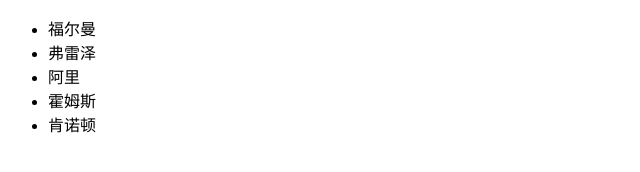
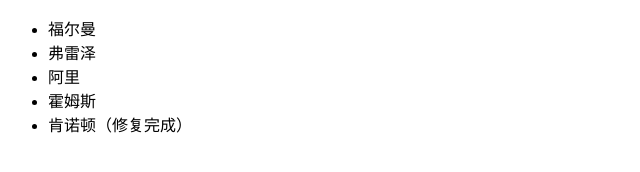
Before and after one commit to powterbobo/bobo_miniprogram, a plain HTML site: page index.html in a window 1280 px wide. Shown: the whole page, without its empty margins (0-640 px from the left). Drawn offline with Linux system fonts and the light colour scheme.

Commit message:
fixed bug

```diff
--- a/index.html
+++ b/index.html
@@ -13,7 +13,7 @@
     <li>弗雷泽</li>
     <li>阿里</li>
     <li>霍姆斯</li>
-    <li>肯诺顿</li>
+    <li>肯诺顿（修复完成）</li>
   </ul>
 </body>
 </html>
```
